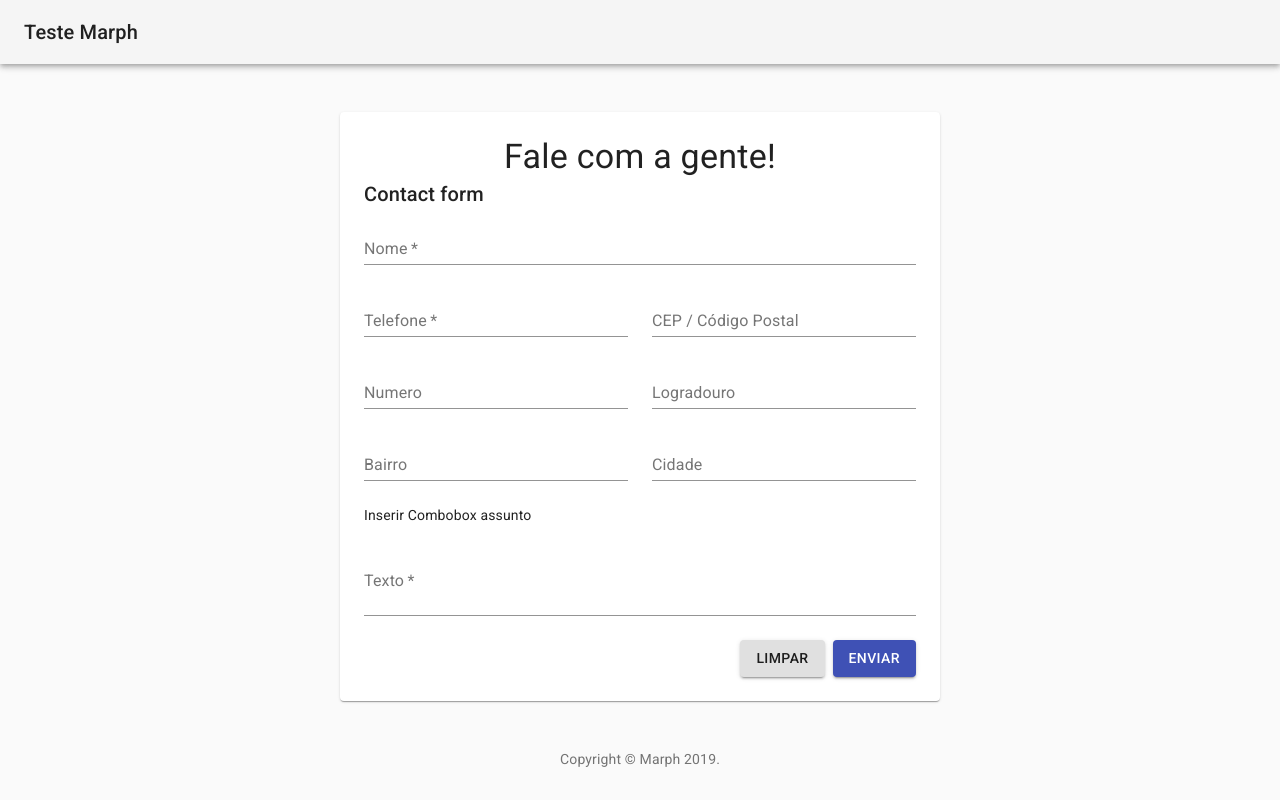
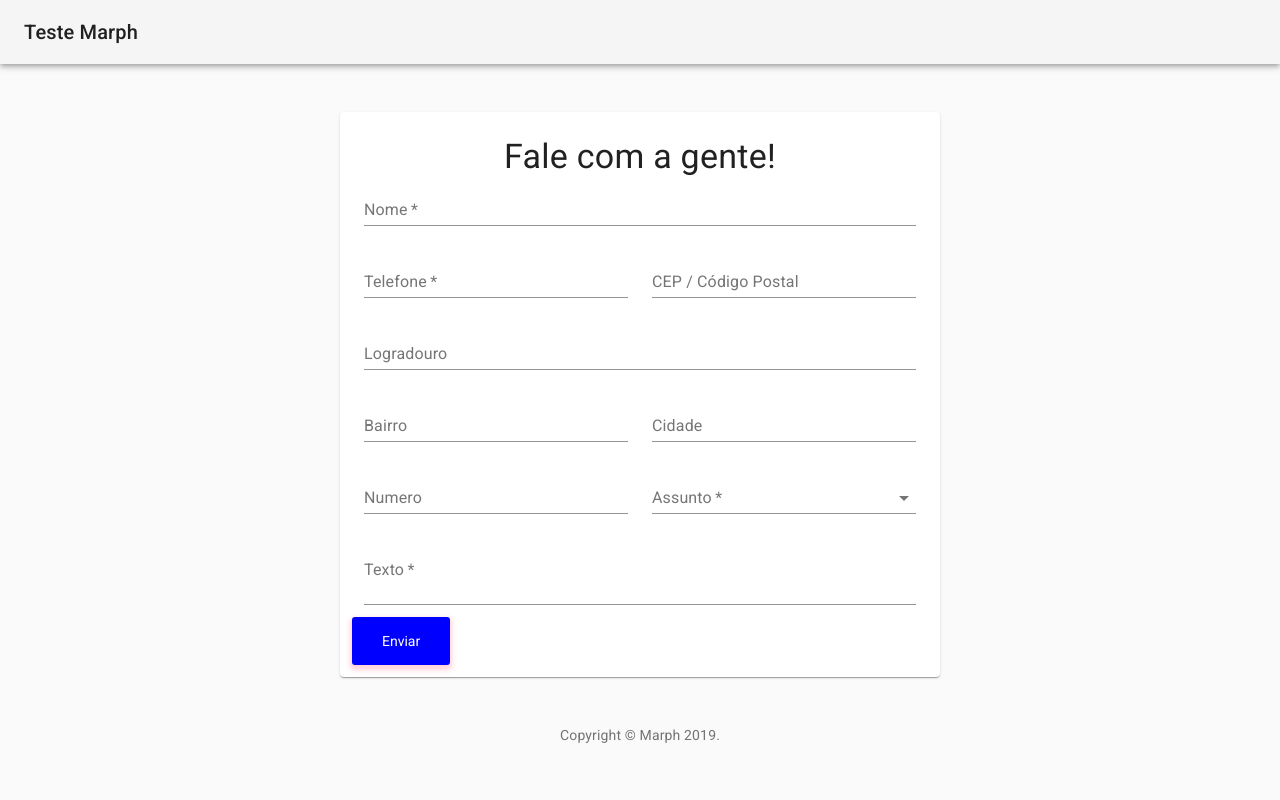
Before and after one commit to glucianog/form_react, a React (Create React App) app: page / in a window 1280 px wide. Built offline with nearby package versions, Linux system fonts and the light colour scheme.

Commit message:
Including masks

```diff
--- a/package.json
+++ b/package.json
@@ -11,6 +11,7 @@
     "react-redux": "^7.1.1",
     "react-router-dom": "^5.1.2",
     "react-scripts": "3.2.0",
+    "react-text-mask": "^5.4.3",
     "redux": "^4.0.4",
     "redux-form": "^8.2.6"
   },
--- a/src/components/ContactForm.jsx
+++ b/src/components/ContactForm.jsx
@@ -1,18 +1,51 @@
-import React from 'react';
-import InputMask from 'react-input-mask'
+import React, { useState } from 'react';
 
 import Grid from '@material-ui/core/Grid';
 import {
-  Typography,
+  makeStyles,
+  InputLabel,
+  MenuItem,
+  FormControl,
   TextField,
+  Select,
 } from '@material-ui/core'
 
-export default function ContactForm() {
+import { phoneMask } from './masks/phoneMask'
+import { cepMask } from './masks/cepMask'
+
+const useStyles = makeStyles(theme => ({
+  button: {
+    background: 'blue',
+    border: 0,
+    borderRadius: 3,
+    boxShadow: '0 3px 5px 2px rgba(255, 105, 135, .3)',
+    color: 'white',
+    height: 48,
+    padding: '0 30px',
+  },
+}));
+
+export default function ContactForm(props) {
+  const classes = useStyles();
+  const { handleSubmit, pristine, submitting } = props;
+  const [values, setValues] = useState({
+    subject: '',
+  });
+
+  const [phone, setPhone] = useState('');
+
+  const [cep, setCep] = useState('')
+
+  const handleChange = event => {
+    setValues(oldValues => ({
+      ...oldValues,
+      [event.target.name]: event.target.value,
+    }));
+  };
+
   return (
     <React.Fragment>
-      <Typography variant="h6" gutterBottom>
-        Contact form
-      </Typography>
+      <form onSubmit={handleSubmit}>
         <Grid container spacing={3}>
           <Grid item xs={12}>
             <TextField
@@ -27,14 +60,14 @@ export default function ContactForm() {
           <Grid item xs={12} sm ={6}>
             <TextField
               required
-            id="tell"
-            name="tell"
+              id="phone"
+              name="phone"
               label="Telefone"
-            type="tel"
+              value={phone}
+              onChange={event => setPhone(phoneMask(event.target.value))}
               fullWidth
               autoComplete="ftell"
             >
-            <InputMask mask ="(0)99999-9999" maskChar=" " />
             </TextField>
           </Grid>
           <Grid item xs={12} sm={6}>
@@ -43,18 +76,12 @@ export default function ContactForm() {
               name="zip"
               label="CEP / Código Postal"
               fullWidth
+              value={cep}
+              onChange={event => setCep(cepMask(event.target.value))}
               autoComplete="postal-code"
             />
           </Grid>
-        <Grid item xs={12} sm={6}>
-          <TextField
-            id="number"
-            name="number"
-            label="Numero"
-            fullWidth
-          />
-        </Grid>
-        <Grid item xs={12} sm={6}>
+          <Grid item xs={12}>
             <TextField
               id="street"
               name="street"
@@ -79,13 +106,39 @@ export default function ContactForm() {
             />
           </Grid>
           <Grid item xs={12} sm={6}>
-          Inserir Combobox assunto
+            <TextField
+              id="number"
+              name="number"
+              label="Numero"
+              fullWidth
+            />
+          </Grid>
+          <Grid item xs={12} sm={6}>
+            <FormControl
+              fullWidth
+              required
+              name="subject"
+            >
+              <InputLabel htmlFor="subject">Assunto</InputLabel>
+              <Select
+                required
+                value={values.subject}
+                onChange={handleChange}
+                inputProps={{
+                  name: 'subject',
+                }}
+              >
+                <MenuItem value={10}>Financeiro</MenuItem>
+                <MenuItem value={20}>Contato</MenuItem>
+                <MenuItem value={30}>Outro</MenuItem>
+              </Select>
+            </FormControl>
           </Grid>
           <Grid item xs={12} >
             <TextField
               required
-            id="subject"
-            name="subject"
+              id="notes"
+              name="notes"
               label="Texto"
               placeholder="Digite sua mensagem"
               multiline={true}
@@ -94,7 +147,19 @@ export default function ContactForm() {
               fullWidth
             />
           </Grid>
+          <Grid >
+            <button
+              variant="contained"
+              color="primary"
+              disabled={pristine || submitting}
+              className={classes.button}
+            >
+              Enviar
+            </button>
+
           </Grid>
+        </Grid>
+      </form>
     </React.Fragment>
   );
 }
--- /dev/null
+++ b/src/components/masks/cepMask.js
@@ -0,0 +1,6 @@
+export const cepMask = value => {
+    return value
+      .replace(/\D/g, '') // substitui qualquer caracter que nao seja numero por nada
+      .replace(/(\d{5})(\d{1,2})/, '$1-$2') // captura o primeiro grupo de número com 5 dígitos
+      .replace(/(-\d{3})\d+?$/, '$1') // captura 3 numeros após um hífen e não evita inserções
+}
--- /dev/null
+++ b/src/components/masks/phoneMask.js
@@ -0,0 +1,7 @@
+export const phoneMask = value => {
+    return value
+        .replace(/\D/g, '') // substitui qualquer caracter que nao seja numero por nada
+        .replace(/(\d{2})(\d)/, '($1) $2') // Captura o primeiro grupo para inserção de DDD
+        .replace(/(\d{5})(\d{1,2})/, '$1-$2') // Captura o segundo grupo de número com 5 dígitos
+        .replace(/(-\d{4})\d+?$/, '$1') // Captura o último grupo de números com 4 dígitos
+  }
--- a/src/pages/Form/index.jsx
+++ b/src/pages/Form/index.jsx
@@ -5,7 +5,6 @@ import CssBaseline from '@material-ui/core/CssBaseline';
 import AppBar from '@material-ui/core/AppBar';
 import Toolbar from '@material-ui/core/Toolbar';
 import Paper from '@material-ui/core/Paper';
-import Button from '@material-ui/core/Button';
 import Link from '@material-ui/core/Link';
 import Typography from '@material-ui/core/Typography';
 
@@ -62,13 +61,6 @@ const useStyles = makeStyles(theme => ({
 export default function Checkout() {
   const classes = useStyles();
   // const [activeStep, setActiveStep] = React.useState(0);
-
-  const handleNext = () => {
-  };
-
-  const handleClear = () => {
-  };
-
   return (
     <React.Fragment>
       <CssBaseline />
@@ -87,24 +79,6 @@ export default function Checkout() {
           <React.Fragment>
               <React.Fragment>
                 <ContactForm />
-                <div className={classes.buttons}>
-                  <Button
-                    variant="contained"
-                    color="grey"
-                    onClick={handleClear}
-                    className={classes.button}
-                  >
-                    Limpar
-                  </Button>
-                  <Button
-                    variant="contained"
-                    color="primary"
-                    onClick={handleNext}
-                    className={classes.button}
-                  >
-                    Enviar
-                  </Button>
-                </div>
               </React.Fragment>
           </React.Fragment>
         </Paper>
```
Also changed, not shown: 1 other file (tests, documents, lock files or other folders). Lines whose indentation alone changed are shown as unchanged.
